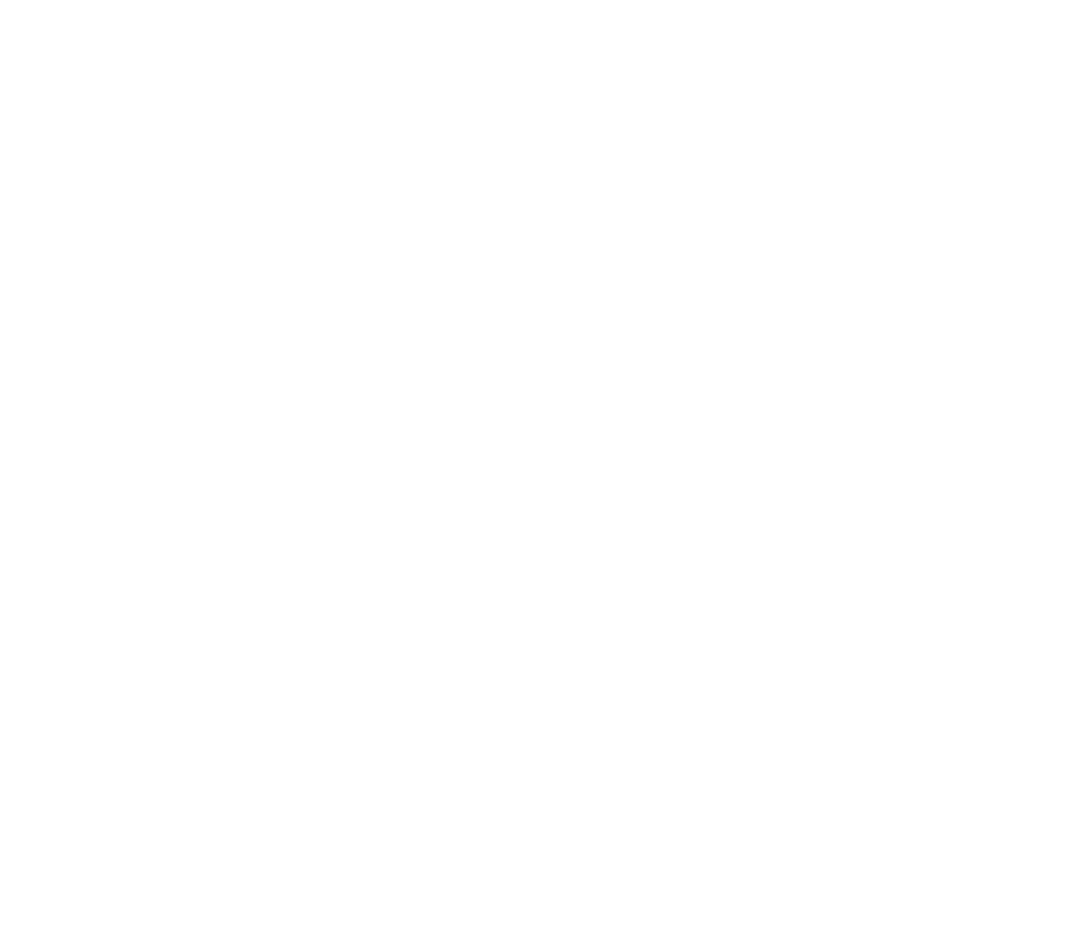
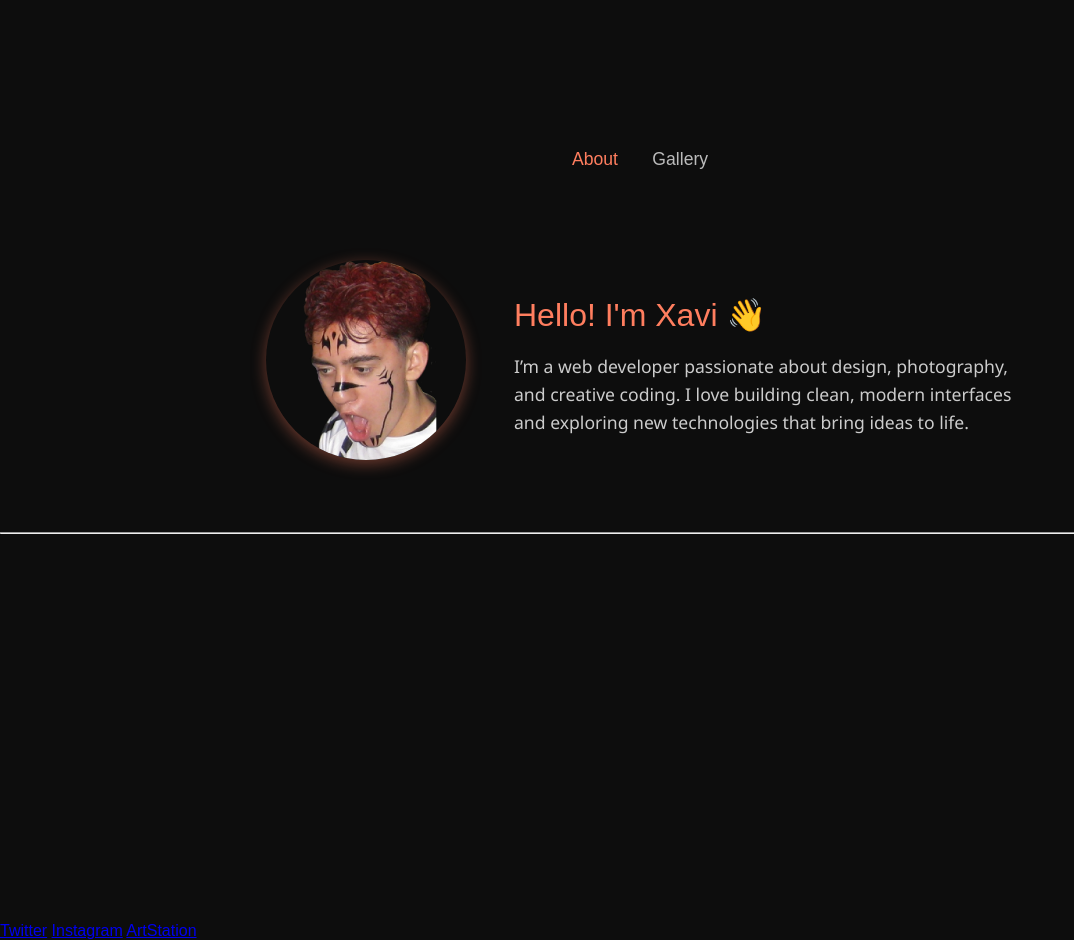
Before and after one commit to barrosw5/Portfolio-xavi_lwl, a plain HTML site: page index.html in a window 1280 px wide. Shown: the whole page, without its empty margins (0-1074 px from the left). Before the commit the page ends 800 px from the top, so only its background shows below. Drawn offline with Linux system fonts and the light colour scheme; a web font is replaced by a local one.

Commit message:
mudança para quase tudo só num

```diff
--- a/about.html
+++ b/about.html
@@ -9,6 +9,11 @@
     <link rel="preconnect" href="https://fonts.googleapis.com">
     <link rel="preconnect" href="https://fonts.gstatic.com" crossorigin>
     <link href="https://fonts.googleapis.com/css2?family=BBH+Sans+Bartle&display=swap" rel="stylesheet">
+
+    <link rel="preconnect" href="https://fonts.googleapis.com">
+    <link rel="preconnect" href="https://fonts.gstatic.com" crossorigin>
+    <link href="https://fonts.googleapis.com/css2?family=BBH+Sans+Bartle&family=Noto+Sans:ital,wght@0,100..900;1,100..900&display=swap" rel="stylesheet">
+
 
     <!-- Styles -->
     <link rel="stylesheet" href="css/style.css">
@@ -26,17 +31,19 @@
         </nav>
     </header>
 
-    <section class="about me">
-        <div class="profile icon"><img src="assets/images/david.png" alt="profile pic"></div>
-        <div class="about text">
+    <section class="about-me">
+        <div class="profile-icon">
+            <img src="assets/images/xavi_lwl-icon.png" alt="profile pic">
+        </div>
+        <div class="about-text">
             <h2>Hello! I'm Xavi</h2>
             <p>
-                I'm a web developer passionate about design, photography, and creative coding.
-                I love building clean, modern interfaces and exploring new technologies that
-                bring ideas to life. In my free time, you’ll probably find me working on side
-                projects, listening to music, or taking photos of city lights.
+                Me a artist. Me a animator. Me crazy.
             </p>
         </div>
     </section>
+
+    <script src="js/main.js"></script>
+    <script src="js/animations.js"></script>
 </body>
 </html>
--- a/css/style.css
+++ b/css/style.css
@@ -86,6 +86,46 @@ body {
     transform: scale(1.1);
 }
 
+/* ====== ABOUT SECTION ====== */
+.about-me {
+    display: flex;
+    align-items: center;
+    justify-content: center;
+    gap: 3rem;
+    padding: 60px 20px;
+    max-width: 1000px;
+    margin: 0 auto;
+    flex-wrap: nowrap; /* keep in one row */
+}
+
+.profile-icon img {
+    width: 200px;
+    border-radius: 50%;
+    box-shadow: 0 4px 15px rgba(255, 126, 95, 0.4);
+}
+
+.about-text {
+    max-width: 500px;
+    text-align: left;
+    font-family: 'Noto Sans', sans-serif;
+}
+
+.about-text h2 {
+    font-family: 'BBH Sans Bartle', sans-serif;
+    color: #ff7e5f;
+    font-size: 2rem;
+    font-weight: 400;
+    margin-bottom: 10px;
+}
+
+.about-text p {
+    font-family: 'Noto Sans', sans-serif;
+    color: #ccc;
+    font-size: 1.1rem;
+    line-height: 1.6;
+}
+
+
 /* ====== RESPONSIVE ====== */
 @media (max-width: 768px) {
     .hero-title {
@@ -95,4 +135,13 @@ body {
     .nav-links a {
         font-size: 1rem;
     }
+
+    .about-me {
+        flex-direction: column;
+        text-align: center;
+    }
+
+    .about-text {
+        max-width: 90%;
+    }
 }
--- a/index.html
+++ b/index.html
@@ -0,0 +1,59 @@
+<!DOCTYPE html>
+<html lang="en">
+<head>
+    <meta charset="UTF-8">
+    <meta name="viewport" content="width=device-width, initial-scale=1.0">
+    <title>Home - xavi_lwl</title>
+
+    <!-- Fonts -->
+    <link rel="preconnect" href="https://fonts.googleapis.com">
+    <link rel="preconnect" href="https://fonts.gstatic.com" crossorigin>
+    <link href="https://fonts.googleapis.com/css2?family=BBH+Sans+Bartle&family=Noto+Sans:ital,wght@0,100..900;1,100..900&display=swap" rel="stylesheet">
+
+    <!-- Styles -->
+    <link rel="stylesheet" href="css/style.css">
+</head>
+<body>
+    <!-- HEADER -->
+    <header class="header">
+        <h1 class="hero-title">xavi_lwl</h1>
+        <nav class="nav-links">
+            <a href="#about" class="active">About</a>
+            <a href="#gallery">Gallery</a>
+        </nav>
+    </header>
+
+    <!-- ABOUT SECTION -->
+    <section id="about" class="about-me">
+        <div class="profile-icon">
+            <img src="assets/images/david.png" alt="profile pic">
+        </div>
+        <div class="about-text">
+            <h2>Hello! I'm Xavi 👋</h2>
+            <p>
+                I’m a web developer passionate about design, photography, and creative coding.
+                I love building clean, modern interfaces and exploring new technologies that
+                bring ideas to life.
+            </p>
+        </div>
+    </section>
+
+    <!-- HORIZONTAL SEPARATOR -->
+    <hr class="separator">
+
+    <!-- GALLERY SECTION -->
+    <section id="gallery" class="gallery">
+        <div class="art-item"><img src="assets/images/art1.jpg" alt="Art 1"></div>
+        <div class="art-item"><img src="assets/images/art2.jpg" alt="Art 2"></div>
+        <div class="art-item"><img src="assets/images/art3.jpg" alt="Art 3"></div>
+        <!-- Add more art items as needed -->
+    </section>
+
+    <!-- FOOTER -->
+    <footer class="footer">
+        <a href="https://twitter.com/" target="_blank">Twitter</a>
+        <a href="https://instagram.com/" target="_blank">Instagram</a>
+        <a href="https://artstation.com/" target="_blank">ArtStation</a>
+    </footer>
+</body>
+</html>
```
Also changed, not shown: assets/images/xavi_lwl-icon.png (added).
